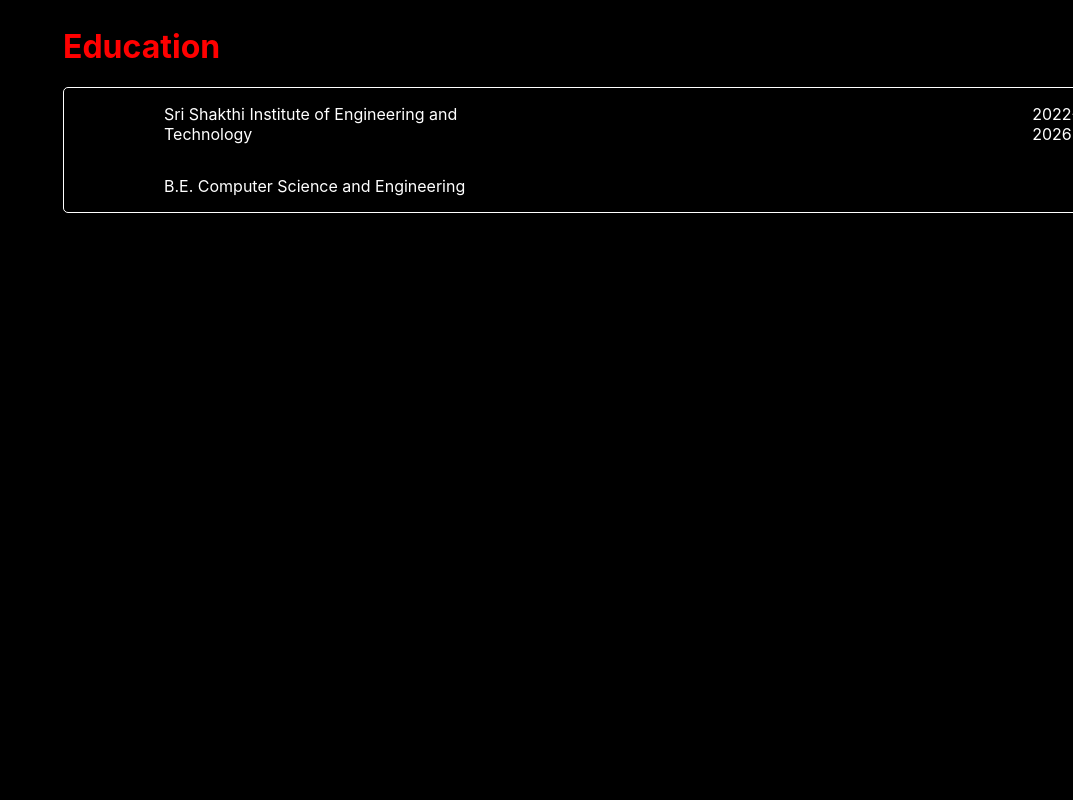
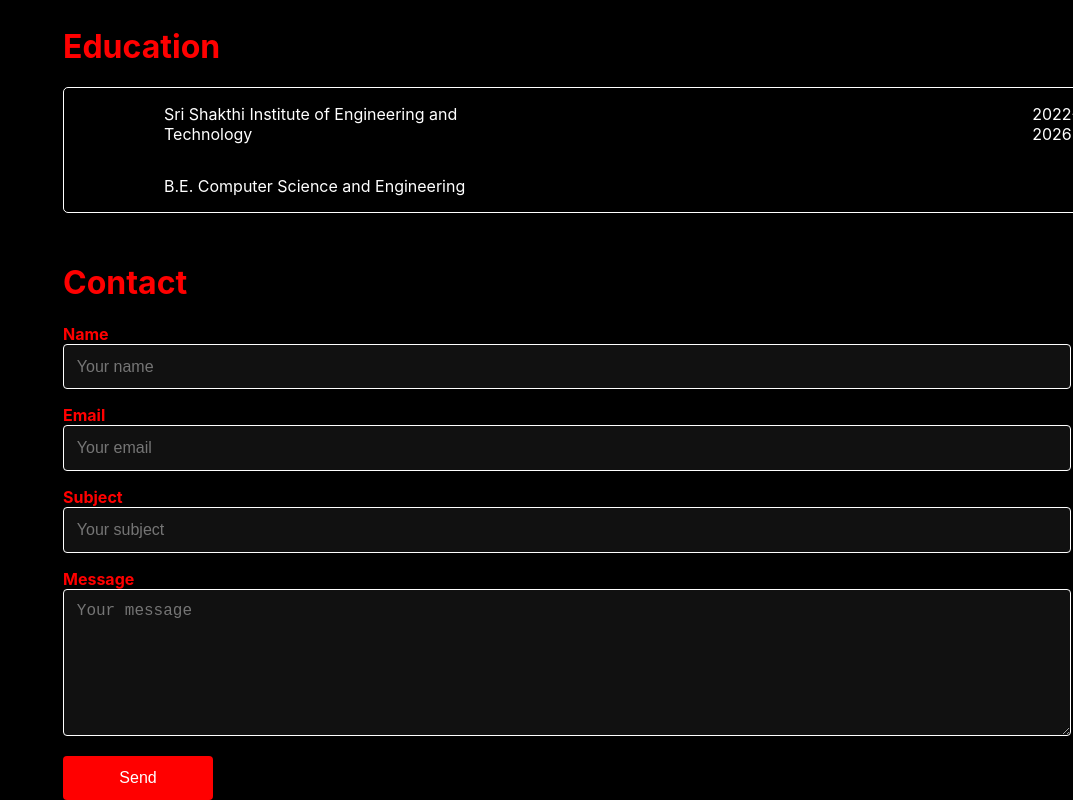
Before and after one commit to Rohith-kumar42/Portfolio, a React (Create React App) app: page / in a window 1280 px wide. Shown: the part 2121-2921 px from the top of the page, without its empty margins (207-1280 px from the left). Before the commit the page ends 2384 px from the top, so only its background shows below. Built offline with nearby package versions, Linux system fonts and the light colour scheme.

Commit message:
Added contact form

```diff
--- a/package.json
+++ b/package.json
@@ -3,6 +3,7 @@
   "version": "0.1.0",
   "private": true,
   "dependencies": {
+    "@emailjs/browser": "^4.4.1",
     "@testing-library/jest-dom": "^5.17.0",
     "@testing-library/react": "^13.4.0",
     "@testing-library/user-event": "^13.5.0",
--- a/src/App.css
+++ b/src/App.css
@@ -261,7 +261,95 @@ a {
   color: red;
   margin-left:270px ;
 }
+
+.Contact-Header{
+  color: red;
+  margin-left: 270px;
+}
+.Contact-Header{
+  margin-left: 270px;
+}
+.contact-form-container {
+  background-color: #000;
+  color: white;
+  width:980px;
+  margin-left: 270px;
+}
+
+.contact-form-container h2 {
+  color: red;
+  margin-bottom: 1.5rem;
+  font-size: 1.5rem;
+}
+
+.contact-form {
+  display: flex;
+  flex-direction: column;
+  gap: 1rem;
+}
+
+.contact-form label {
+  color: red;
+  font-weight: bold;
+}
+
+.contact-form input,
+.contact-form textarea {
+  background-color: #111;
+  border: 1px solid rgb(255, 255, 255);
+  color: white;
+  padding: 0.8rem;
+  border-radius: 4px;
+  font-size: 1rem;
+  width: 100%;
+}
+
+.contact-form textarea {
+  min-height: 120px;
+  resize: vertical;
+}
+.contact-form input:hover,
+.contact-form textarea:hover{
+  border: 1px solid rgb(255, 0, 0);
+}
+.contact-form input:focus,
+.contact-form textarea:focus {
+  border: 1px solid rgb(255, 0, 0);
+}
+.contact-form button {
+  background-color: red;
+  color: white;
+  border: none;
+  padding: 0.8rem;
+  font-size: 1rem;
+  cursor: pointer;
+  border-radius: 4px;
+  width: 150px;
+  transition: background 0.3s ease;
+}
+
+.contact-form button:hover {
+  background-color: darkred;
+}
+
+.status-message {
+  margin-top: 0.5rem;
+  font-size: 0.9rem;
+}
+
+@media (max-width: 600px) {
+  .contact-form-container {
+    padding: 1rem;
+    width: calc(100% - 20px);
+    margin-left: 10px;
+  }
+}
+
 @media screen and (max-width: 768px) and (min-width: 440px) {
+  .contact-form-container {
+    margin-left: 170px;
+    width: calc(100% - 180px);
+  }
   .App{
    min-width: fit-content;
   }
@@ -371,6 +459,10 @@ a {
   }
 }
 @media screen and (max-width: 320px){
+  .contact-form-container {
+    margin-left: 10px;
+    width: calc(100% - 20px);
+  }
   .App{
    overflow-x: hidden;
   }
--- a/src/App.js
+++ b/src/App.js
@@ -8,6 +8,7 @@ import SocialLinks from './SocialLinks';
 import ProjectSection from './ProjectSection';
 import SkillsSection from './SkillsSection';
 import EducationSection from './EducationSection';
+import ContactForm from './contactform';
 function App() {
   return (
 
@@ -97,6 +98,8 @@ function App() {
           <ProjectSection />
           <SkillsSection />
           <EducationSection />
+          <h1 className='Contact-Header'>Contact</h1>
+          <ContactForm />
         </div>
       </div>
     );
--- /dev/null
+++ b/src/contactform.js
@@ -0,0 +1,71 @@
+import React, { useRef } from "react";
+import emailjs from '@emailjs/browser';
+import './App.css';
+
+const ContactForm = () => {
+  const form = useRef();
+
+  const sendEmail = (e) => {
+    e.preventDefault();
+
+    emailjs.sendForm(
+      'service_so2eir5',
+      'template_1p2du9u',
+      form.current,
+      'Q7fZuDMKqwcHEmF8v'
+    ).then(() => {
+      alert("✅ Message sent successfully!");
+      form.current.reset();
+    }, (error) => {
+      alert("❌ Failed to send message. Please try again.");
+      console.log(error.text);
+    });
+  };
+
+  return (
+    <div>
+      <div className="contact-form-container">
+        <form ref={form} onSubmit={sendEmail} className="contact-form">
+          <div>
+          <label>Name</label>
+          <input
+            type="text"
+            name="user_name"
+            placeholder="Your name"
+            required
+          />
+        </div>
+        <div>
+          <label>Email</label>
+          <input
+            type="email"
+            name="user_email"
+            placeholder="Your email"
+            required
+          />
+        </div>
+        <div>
+          <label>Subject</label>
+          <input
+            type="text"
+            name="subject"
+            placeholder="Your subject"
+          />
+        </div>
+        <div>
+          <label>Message</label>
+          <textarea
+            placeholder="Your message"
+            name="message"
+            rows="4"
+            required
+          />
+        </div>
+        <button type="submit">Send</button>
+        </form>
+      </div>
+    </div>
+  );
+};
+
+export default ContactForm;
```
Also changed, not shown: 1 other file (tests, documents, lock files or other folders).
